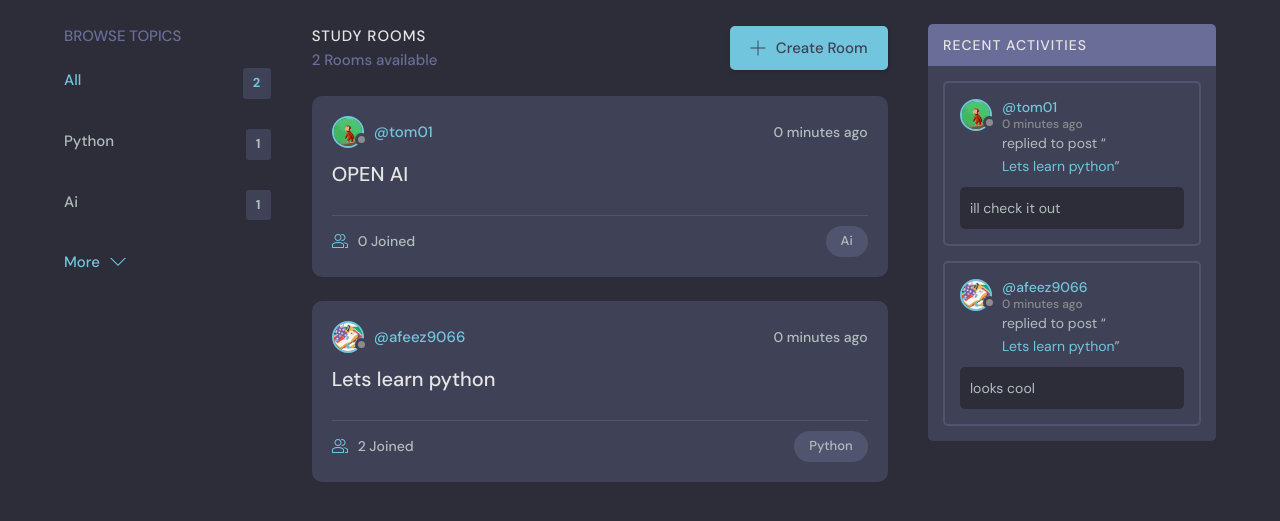
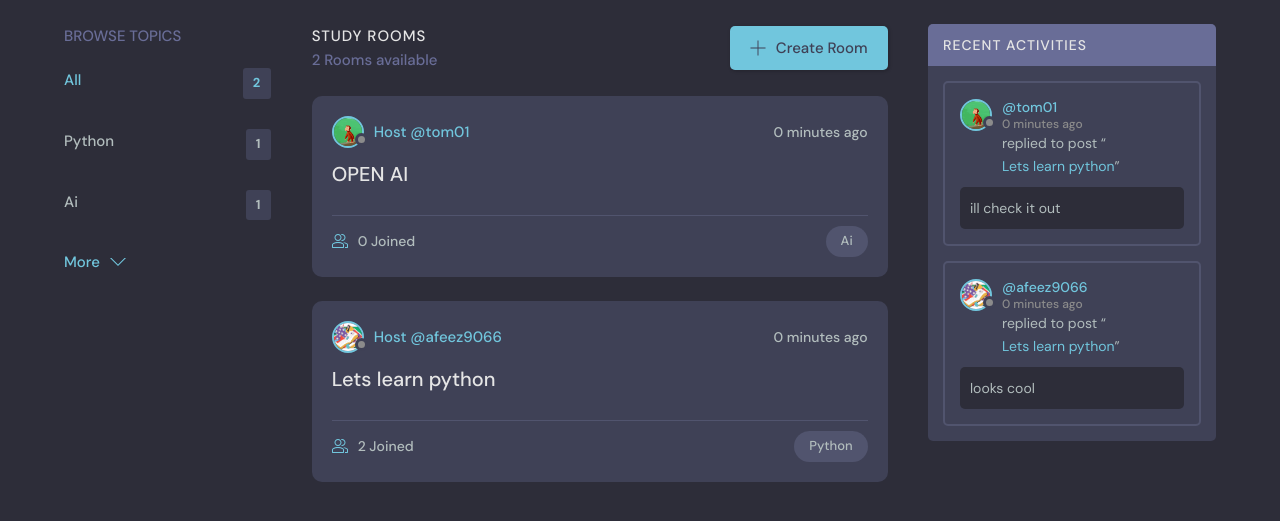
Before and after one commit to ardz01/uniBud, a Django app: page / in a window 1280 px wide. Shown: the part 76-597 px from the top of the page. Run offline with Django 4.2, Linux system fonts and the light colour scheme; data comes from the database, SQL or seed files in the repository.

Commit message:
minor change

```diff
--- a/base/templates/base/feed_component.html
+++ b/base/templates/base/feed_component.html
@@ -5,7 +5,7 @@
             <div class="avatar avatar--small">
                 <img src="{{room.host.avatar.url}}" />
             </div>
-            <span>@{{room.host.username}}</span>
+            <span>Host @{{room.host.username}}</span>
         </a>
         <div class="roomListRoom__actions">
             <span>{{room.created|timesince}} ago</span>
--- a/base/urls.py
+++ b/base/urls.py
@@ -8,7 +8,8 @@ urlpatterns = [
 
     path('', views.home, name="home"),
     path('room/<str:pk>/', views.room, name="room"),
-      path('profile/<str:pk>/', views.userProfile, name="user-profile"),
+    path('profile/<str:pk>/', views.userProfile, name="user-profile"),
+
 
     path('create-room/', views.createRoom, name="create-room"),
     path('update-room/<str:pk>/', views.updateRoom, name="update-room"),
--- a/base/views.py
+++ b/base/views.py
@@ -115,9 +115,12 @@ def userProfile(request, pk):
     rooms = user.room_set.all()
     room_messages = user.message_set.all()
     topics = Topic.objects.all()
+
     context = {'user': user, 'rooms': rooms,
                'room_messages': room_messages, 'topics': topics}
     return render(request, 'base/profile.html', context)
+
+
 
 
 
--- a/templates/navbar.html
+++ b/templates/navbar.html
@@ -26,7 +26,7 @@
                     <div class="avatar avatar--medium active">
                         <img src="{{request.user.avatar.url}}" />
                     </div>
-                    <p>{{request.user.username}} <span>@{{request.user.username}}</span></p>
+                    <p>{{request.user.name}} <span>@{{request.user.username}}</span></p>
                 </a>
                 <button class="dropdown-button">
                     <svg version="1.1" xmlns="http://www.w3.org/2000/svg" width="32" height="32" viewBox="0 0 32 32">
```
